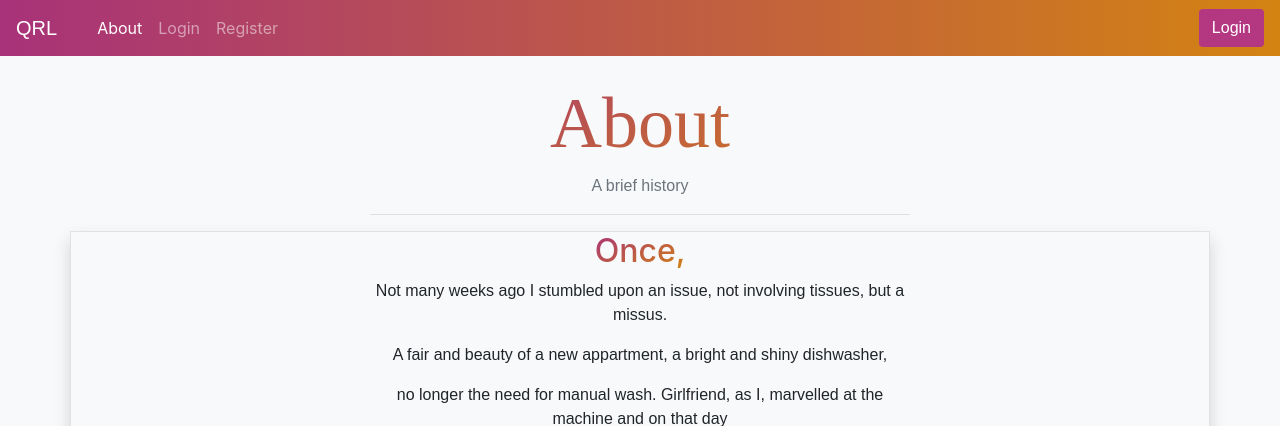
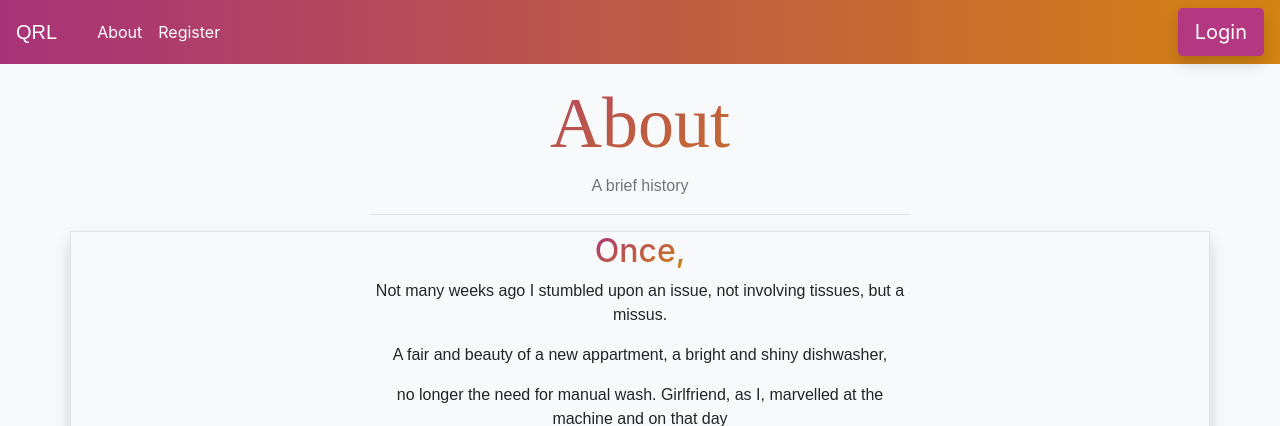
Before and after one commit to Marcroth0/relationship-quarrel, a Django app: page //about/ in a window 1280 px wide. Shown: the top 426 px of the page. Run offline with Django 3.2, Linux system fonts and the light colour scheme; some libraries are stand-ins or nearby versions; some web fonts are replaced.

Commit message:
remove logout from navbar when authenticated

```diff
--- a/quarrel/settings.py
+++ b/quarrel/settings.py
@@ -31,9 +31,9 @@
 SECRET_KEY = os.environ.get("SECRET_KEY")
 
 # SECURITY WARNING: don't run with debug turned on in production!
-DEBUG = False
+DEBUG = True
 
-ALLOWED_HOSTS = ["quarrel2022.herokuapp.com", "localhost"]
+ALLOWED_HOSTS = ["quarrel2022.herokuapp.com", "127.0.0.1"]
 
 
 # Application definition
--- a/templates/base.html
+++ b/templates/base.html
@@ -1,7 +1,7 @@
 {% load static %}
 
 <!DOCTYPE html>
-<html class="h-100">
+<html class="h-100" lang="en">
   <head>
     <meta name="viewport" content="width=device-width, initial-scale=1" />
     <meta http-equiv="X-UA-Compatible" content="IE=edge" />
@@ -70,15 +70,16 @@
             </li>
 
             {% if user.is_authenticated %}
-            <li class="nav-item">
-              <a class="nav-link" href="{% url 'account_logout' %}">Logout</a>
+            <li>
+              <a class="nav-link active" href="{% url 'user_post' %}"
+                >Post &raquo;</a
+              >
             </li>
             {% else %}
             <li class="nav-item">
-              <a class="nav-link" href="{% url 'account_login' %}">Login</a>
-            </li>
-            <li class="nav-item">
-              <a class="nav-link" href="{% url 'account_signup' %}">Register</a>
+              <a class="nav-link active" href="{% url 'account_signup' %}"
+                >Register</a
+              >
             </li>
             {% endif %}
           </ul>
@@ -137,12 +138,13 @@
           </div>
           {% else %}
           <form class="form-inline justify-content-centered">
-            <button
-              class="btn btn-md btn-custom my-2 my-sm-0 text-white montserrat"
-              type="button"
+            <a
+              href="{% url 'account_login' %}"
+              class="btn btn-custom btn-lg shadow text-white"
+              role="button"
+              aria-label="Post"
+              >Login</a
             >
-              <a href="{% url 'account_login' %}" class="text-white">Login</a>
-            </button>
           </form>
           {% endif %}
         </div>
```
